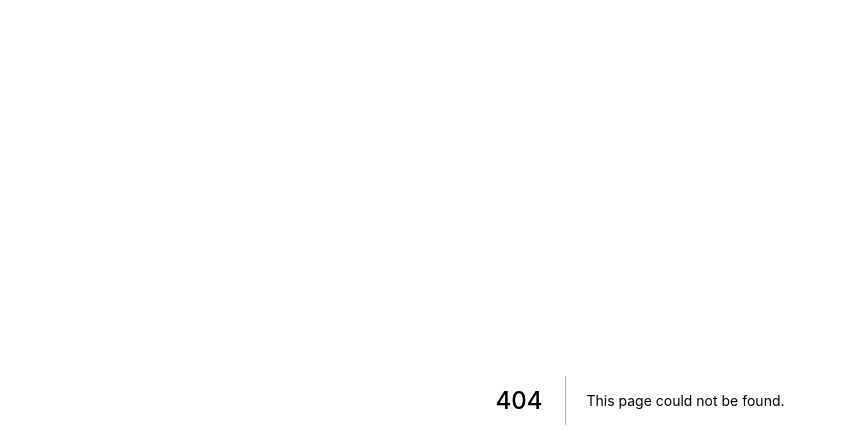
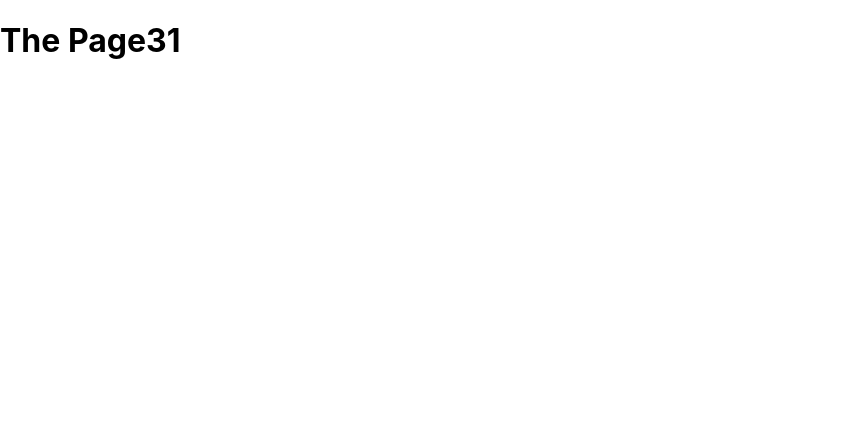
Before and after one commit to ryu9663/mergin-practice, a Next.js app: page /page31 in a window 1280 px wide. Before the commit this address had no page. Shown: the top 448 px of the page, without its empty margins (0-846 px from the left). Built offline with nearby package versions, Linux system fonts and the light colour scheme.

Commit message:
feat DEV page31 추가

```diff
--- /dev/null
+++ b/pages/page31.js
@@ -0,0 +1,5 @@
+function Page31() {
+    return <h1>The Page31</h1>;
+  }
+
+  export default Page31;
```
